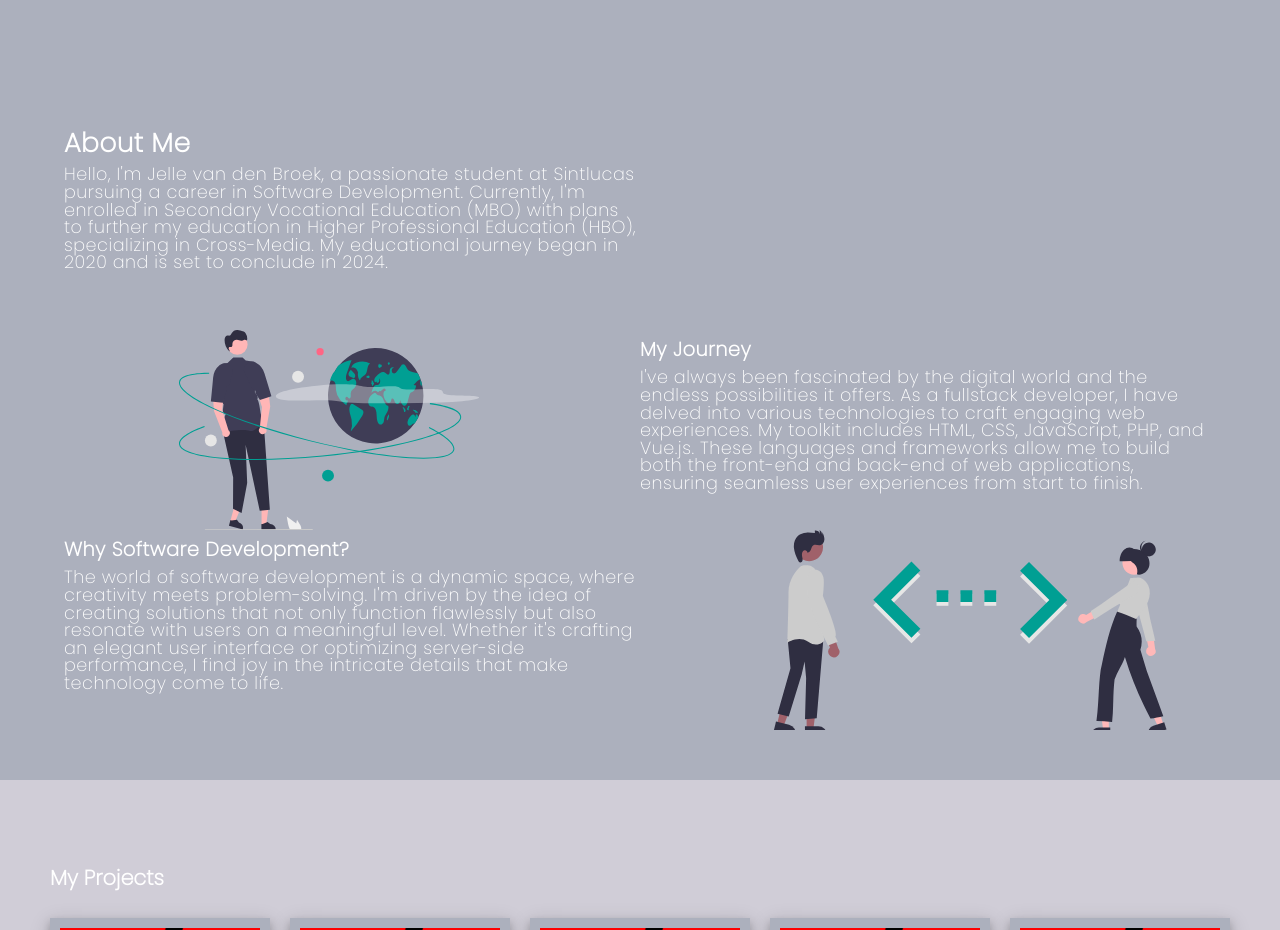
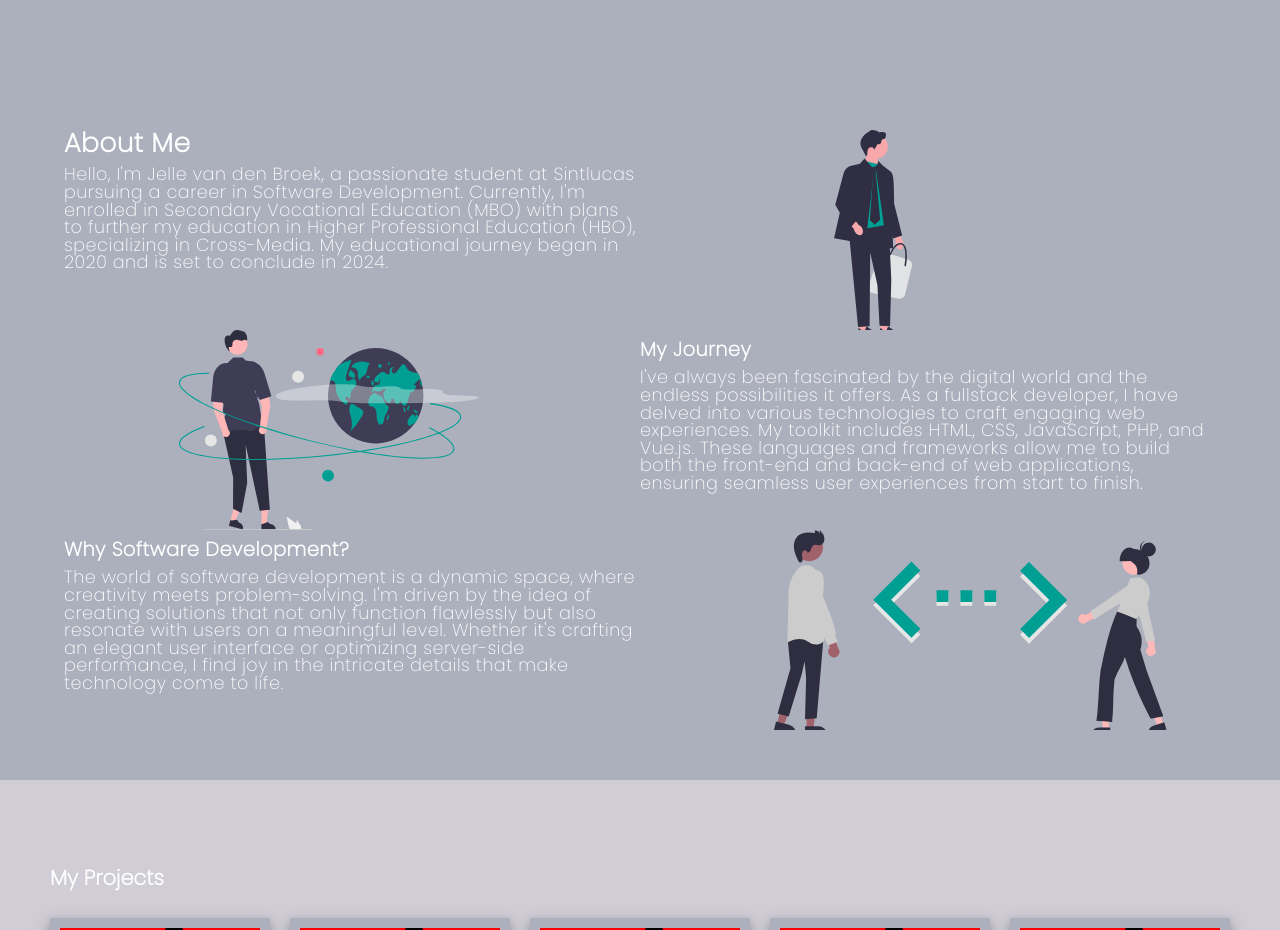
Before and after one commit to Jelle-van-den-Broek/Portfolio, a website: page src/index.html in a window 1280 px wide. Shown: the part 820-1750 px from the top of the page. Drawn offline with nearby package versions, Linux system fonts and the light colour scheme.

Commit message:
file path change

```diff
--- a/src/css/About.css
+++ b/src/css/About.css
@@ -72,7 +72,7 @@ margin-bottom: 10px;
 
 #About #Container #Text-Container #text #about #img {
     position: absolute;
-    background-image: url(assets/undraw_businessman_e7v0.svg);
+    background-image: url(/Portfolio/src/assets/undraw_businessman_e7v0.svg);
     background-repeat: no-repeat;
     background-size: cover;
     width: 200px;
```
